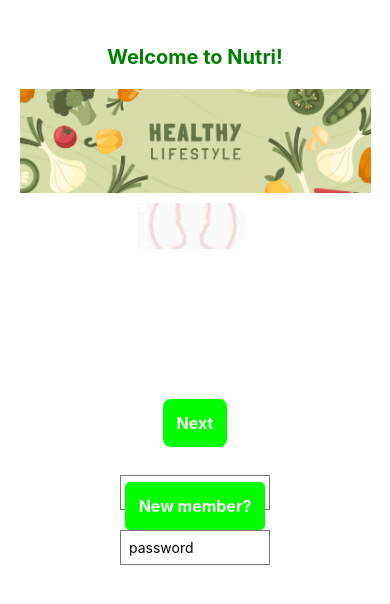
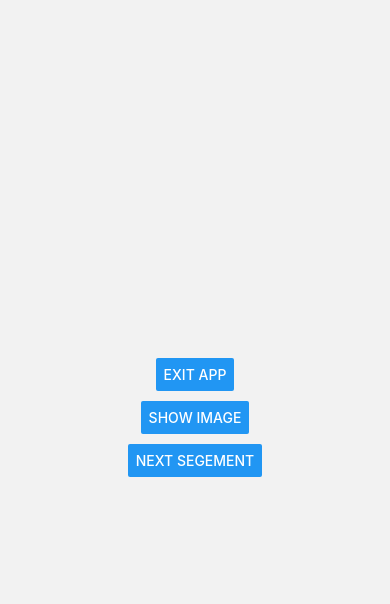
Before and after one commit to eladkobi5/Quantitative-Estimation-of-Food-Components, a React Native app: screen /segmentScreen in a window 390 px wide. Shown: the top 604 px of the page. Built offline with nearby package versions, Linux system fonts and the light colour scheme.

Commit message:
Added segments screen and fixed some bugs

```diff
--- a/App.js
+++ b/App.js
@@ -11,12 +11,13 @@ import ResultsScreen from './Pages/ResultsScreen';
 import AddManuallyScreen from './Pages/AddManuallyScreen';
 import ProcessingScreen from './Pages/ProcessingScreen.js';
 import SignUpScreen from './Pages/SignUpScreen.js';
+import segmentScreen from './Pages/segmentScreen.js';
 
 const Stack = createNativeStackNavigator();
 export default function App() {
   return (
     <NavigationContainer>
-      <Stack.Navigator initialRouteName="HomeScreen" options={{ headerShown: false }}>
+      <Stack.Navigator initialRouteName="WelcomeScreen" options={{ headerShown: false }}>
         <Stack.Screen name="HomeScreen" component={HomeScreen} options={{ headerShown: false }} />
         <Stack.Screen name="WelcomeScreen" component={WelcomeScreen} options={{ headerShown: false }} />
         <Stack.Screen name="TakeImageScreen" component={TakeImageScreen} options={{ headerShown: false }} />
@@ -24,6 +25,7 @@ export default function App() {
         <Stack.Screen name="AddManuallyScreen" component={AddManuallyScreen} options={{ headerShown: false }} />
         <Stack.Screen name="ProcessingScreen" component={ProcessingScreen} options={{ headerShown: false }} />
         <Stack.Screen name="SignUpScreen" component={SignUpScreen} options={{ headerShown: false }} />
+        <Stack.Screen name="segmentScreen" component={segmentScreen} options={{ headerShown: false }} />
       </Stack.Navigator>
     </NavigationContainer>
   );
--- a/Pages/TakeImageScreen.js
+++ b/Pages/TakeImageScreen.js
@@ -59,9 +59,6 @@ export default function TakeImageScreen({navigation}) {
                 <Button title="Open camera" onPress={openCamera} />
                 <FlatButton textButton={"Next"}  onPress={() => navigation.navigate('WelcomeScreen')} num={'1'}/>
                 <FlatButton textButton={"Exit"} num={'4'} onPress={exitFunc}/>
-                <View style={{top: 0, bottom: -300}}>
-                  <Button title='Insert Manually'  onPress={() => navigation.navigate('AddManuallyScreen')} color='purple' />
-                </View>
                 {image && <Image source={{ uri: image }} style={{ width: 200, height: 200 }} />}
             </View>
     );
--- a/Pages/WelcomeScreen.js
+++ b/Pages/WelcomeScreen.js
@@ -11,11 +11,22 @@ export default function WelcomeScreen({navigation}) {
     return(
         <View style={styles.titles}>
             <Text style={styles.title}>Welcome user!</Text>
-            <FlatButton textButton={"Upload new meal"}  onPress={() => navigation.navigate('TakeImageScreen')} num={'1'}/>
-            <FlatButton textButton={"View previous meals"} num={'2'}/>
-            <FlatButton textButton={"Chat with us!"} num={'3'} onPress={createTwoButtonAlert}/>
-            <FlatButton textButton={"Exit"} num={'4'} onPress={exitFunc}/>
+
+
+            <View style={styles.buttonContainer}>
+                <FlatButton textButton={"Upload new meal"}  onPress={() => navigation.navigate('TakeImageScreen')} num={'1'}/>
+
+                 <FlatButton textButton={"Chat with us!"} num={'3'} onPress={createTwoButtonAlert}/>
+                 <FlatButton textButton={"Exit"} num={'4'} onPress={exitFunc}/>
+            </View>
+            <View style={styles.buttonContainer}>
+               <FlatButton textButton={"View previous meals"} num={'2'}/>
+            </View>
+
         </View>
+
+
+
 
 
     );
@@ -51,6 +62,16 @@ const styles = StyleSheet.create({
       color : 'green',
       top: -150,
     },
+
+    buttonContainer: {
+      marginBottom: -50,
+    },
+
+    buttonContainer2: {
+      marginBottom: 5,
+      top: 100,
+    },
+
 });
 
 
--- /dev/null
+++ b/Pages/segmentScreen.js
@@ -0,0 +1,83 @@
+import { StatusBar } from 'expo-status-bar';
+import { StyleSheet, Text, View,Image,BackHandler, Button,TextInput, Alert  } from 'react-native';
+import { FlatList } from 'react-native';
+import FlatButton from '../components/buttons.js';
+import React, { useState, useEffect  } from 'react';
+
+
+export default function segmentScreen({navigation}) {
+    const [imageUrl, setImageUrl] = useState(null);
+
+    const handleShowImage = () => {
+      // Set the image URL to be displayed
+      setImageUrl('https://cdn.pixabay.com/photo/2018/01/15/21/38/nature-3084841_1280.jpg');
+    };
+
+    useEffect(() => {
+      // Reset the state to default values when the component mounts
+      setImageUrl(null);
+    }, []);
+
+
+    return(
+
+      <View style={styles.container}>
+      <View style={styles.buttonContainer}>
+        <Button title="Exit App" onPress={exitFunc} />
+      </View>
+      <View style={styles.buttonContainer}>
+
+        <Button title="Show Image" onPress={handleShowImage} />
+      </View>
+      <View style={styles.buttonContainer}>
+      <Button title='next Segement' onPress={() => navigation.navigate('segmentScreen')}/>
+      </View>
+
+
+      {imageUrl && (
+        <View style={styles.imageContainer}>
+          <Image source={{ uri: imageUrl }} style={styles.image} />
+        </View>
+      )}
+    </View>
+  );
+
+}
+
+
+const exitFunc = () => {
+    BackHandler.exitApp();
+  };
+const handleShowImage = () => {
+    // Set the image URL to be displayed
+    setImageUrl('https://example.com/path/to/image.jpg');
+  };
+
+  const createTwoButtonAlert = () =>
+  Alert.alert('Alert Title', 'The meal has been saved!', [
+    {text: 'OK', onPress: () => console.log('OK Pressed')},
+  ]);
+
+  const styles = StyleSheet.create({
+    container: {
+      flex: 1,
+      justifyContent: 'center',
+      alignItems: 'center',
+    },
+    buttonContainer: {
+      marginBottom: 10,
+    },
+
+    imageContainer: {
+      width: 200,
+      height: 200,
+      borderWidth: 1,
+      borderColor: 'black',
+      borderRadius: 5,
+      overflow: 'hidden',
+    },
+    image: {
+      width: '100%',
+      height: '100%',
+    },
+  });
```
